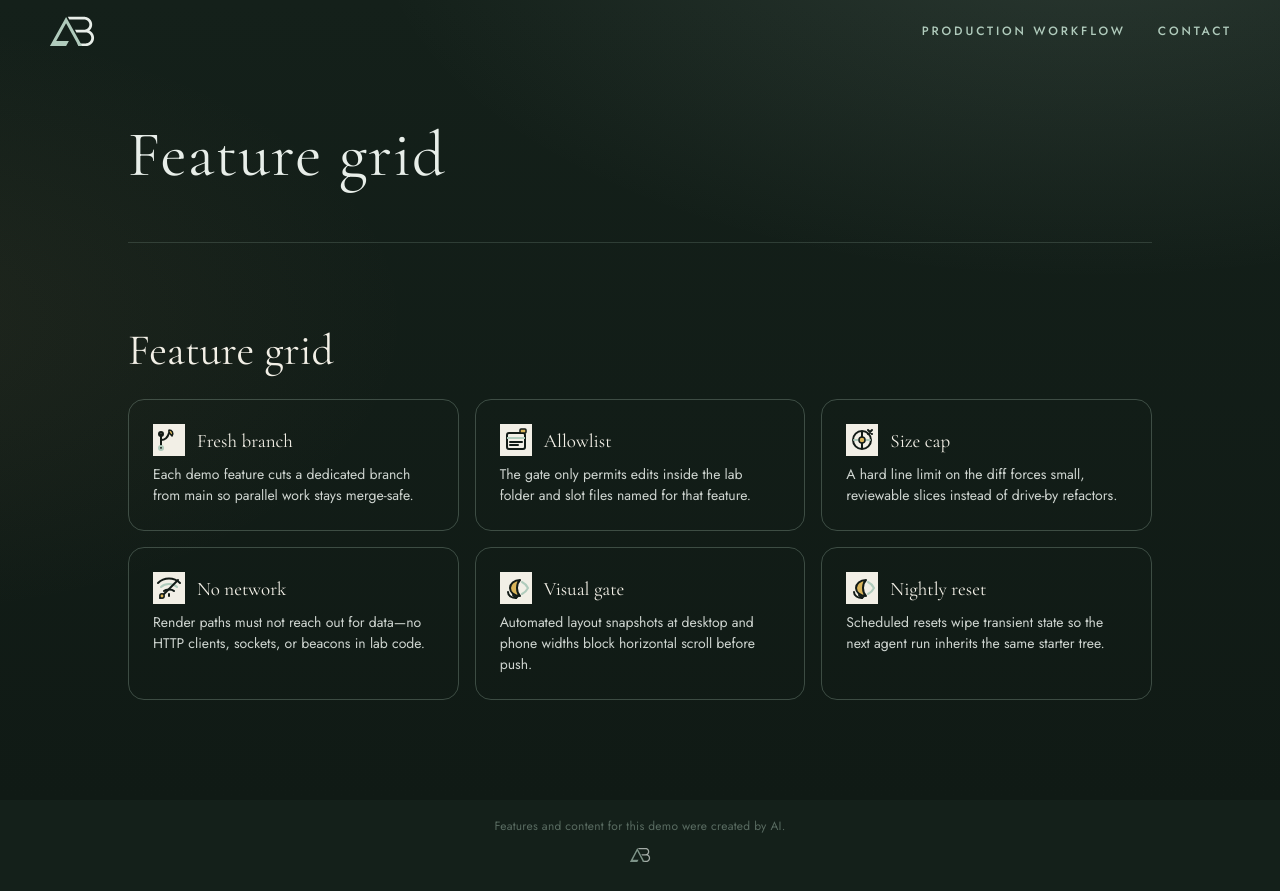
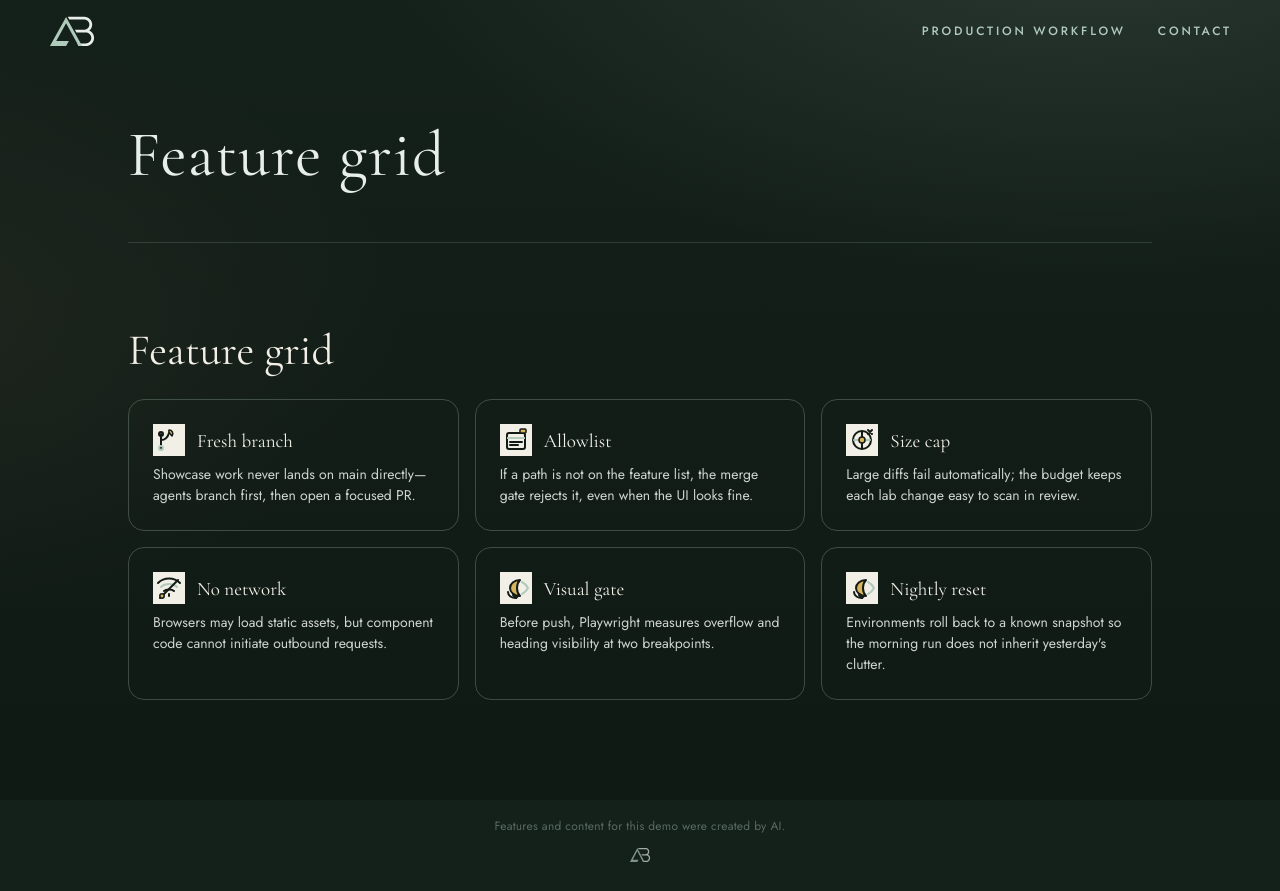
Before and after one commit to ashtonbach/agent-showcase, a Next.js app: page /showcase/ in a window 1280 px wide. Built offline with nearby package versions, Linux system fonts and the light colour scheme.

Commit message:
Feature: Feature grid (Author: Alder)
Co-authored-by: AshtonBach Coder <ashtonbach-coder@users.noreply.github.com>

```diff
--- a/app/lab/feature-grid/index.tsx
+++ b/app/lab/feature-grid/index.tsx
@@ -2,12 +2,12 @@
 import { useState } from "react";
 
 const CARDS: { t: string; d: string }[] = [
-  { t: "Fresh branch", d: "Each demo feature cuts a dedicated branch from main so parallel work stays merge-safe." },
-  { t: "Allowlist", d: "The gate only permits edits inside the lab folder and slot files named for that feature." },
-  { t: "Size cap", d: "A hard line limit on the diff forces small, reviewable slices instead of drive-by refactors." },
-  { t: "No network", d: "Render paths must not reach out for data—no HTTP clients, sockets, or beacons in lab code." },
-  { t: "Visual gate", d: "Automated layout snapshots at desktop and phone widths block horizontal scroll before push." },
-  { t: "Nightly reset", d: "Scheduled resets wipe transient state so the next agent run inherits the same starter tree." },
+  { t: "Fresh branch", d: "Showcase work never lands on main directly—agents branch first, then open a focused PR." },
+  { t: "Allowlist", d: "If a path is not on the feature list, the merge gate rejects it, even when the UI looks fine." },
+  { t: "Size cap", d: "Large diffs fail automatically; the budget keeps each lab change easy to scan in review." },
+  { t: "No network", d: "Browsers may load static assets, but component code cannot initiate outbound requests." },
+  { t: "Visual gate", d: "Before push, Playwright measures overflow and heading visibility at two breakpoints." },
+  { t: "Nightly reset", d: "Environments roll back to a known snapshot so the morning run does not inherit yesterday's clutter." },
 ];
 
 const fb = (
```
